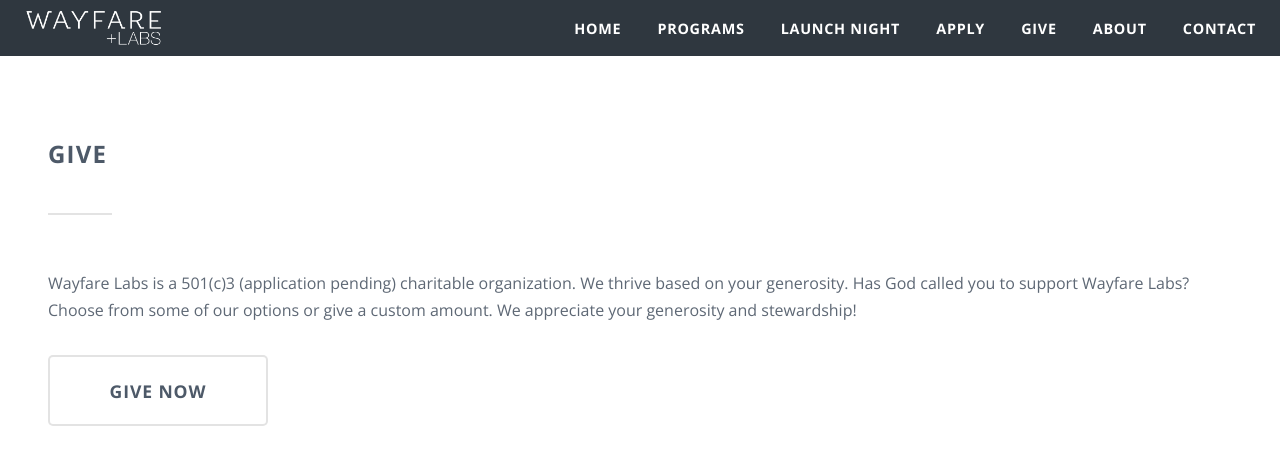
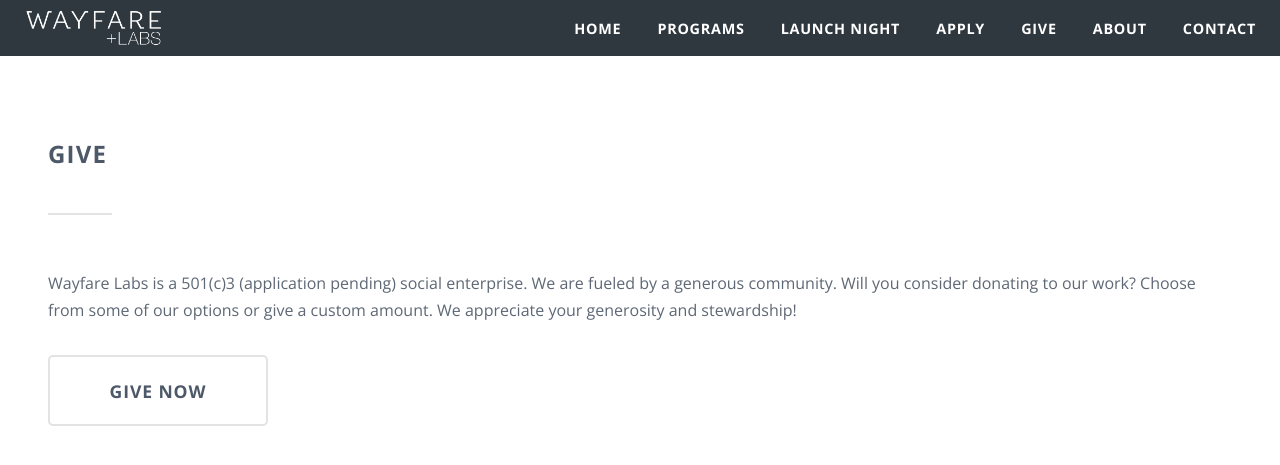
Before and after one commit to wayfareio/wayfarelabs.org, a Jekyll site: the page built from give.markdown, in a window 1280 px wide and 1034 px high, cut to the strip 0-506 px from the top of the window. Shown: the top 465 px of the strip. Built offline with Jekyll 4.4.1, drawn with Linux system fonts in a browser that asks for light colours; comment, search, counter and statistics services are not loaded.

Commit message:
Updated Give

```diff
--- a/give.markdown
+++ b/give.markdown
@@ -4,6 +4,6 @@
 position: 6
 ---
 
-Wayfare Labs is a 501(c)3 (application pending) charitable organization. We thrive based on your generosity. Has God called you to support Wayfare Labs? Choose from some of our options or give a custom amount. We appreciate your generosity and stewardship!
+Wayfare Labs is a 501(c)3 (application pending) social enterprise. We are fueled by a generous community. Will you consider donating to our work? Choose from some of our options or give a custom amount. We appreciate your generosity and stewardship!
 
 <a href="https://wayfarelabs.givingfuel.com/general-fund" class="button huge">Give Now</a>
```
